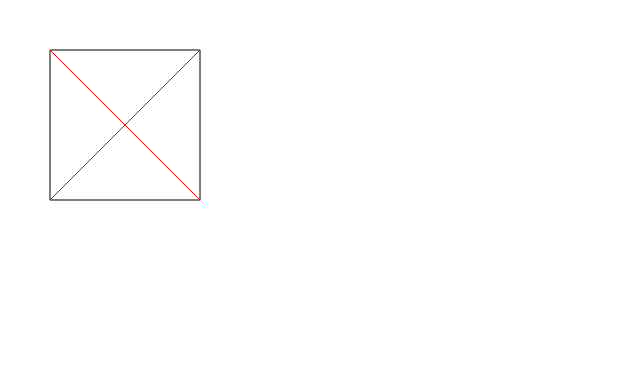
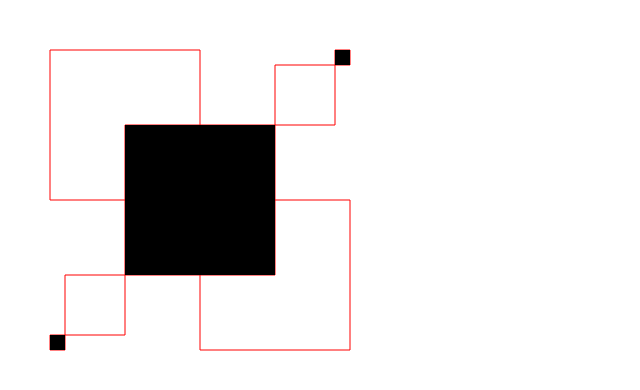
Before and after one commit to EHB-MCT/dev1-exercises-KobeBerckmans, a plain HTML site: page index.html in a window 1280 px wide. Shown: the whole page, without its empty margins (0-640 px from the left). Drawn offline with Linux system fonts and the light colour scheme.

Commit message:
Rectangles nagetekend volledig

```diff
--- /dev/null
+++ b/exercises/1-functions/1-3rectangles.js
@@ -0,0 +1,43 @@
+"use strict";
+let canvas = document.querySelector("canvas");
+canvas.width = window.innerWidth;
+canvas.height = window.innerHeight;
+let context = canvas.getContext("2d");
+rectangles();
+function rectangles(){
+    context.strokeStyle = 'red';
+    context.beginPath();
+context.rect(50, 50, 150, 150);
+context.stroke();
+
+context.strokeStyle = 'red';
+    context.beginPath();
+context.rect(200, 200, 150, 150);
+context.stroke();
+
+context.strokeStyle = 'red';
+    context.beginPath();
+context.rect(125, 125, 150, 150);
+context.stroke();
+context.fill();
+
+    context.beginPath();
+context.rect(50, 335, 15, 15);
+context.stroke();
+context.fill();
+
+context.strokeStyle = 'red';
+    context.beginPath();
+context.rect(65, 275, 60, 60);
+context.stroke();
+
+context.strokeStyle = 'red';
+    context.beginPath();
+context.rect(275, 65, 60, 60);
+context.stroke();
+
+context.beginPath();
+context.rect(335, 50, 15, 15);
+context.stroke();
+context.fill();
+}
--- a/index.html
+++ b/index.html
@@ -1,7 +1,7 @@
 <html>
 
 <head>
-    <script src="exercises/1-functions/1-2.js" type="module"></script>
+    <script src="exercises/1-functions/1-3rectangles.js" type="module"></script>
     <link rel="stylesheet" type="text/css" href="styles/index.css" />
 </head>
 
```
